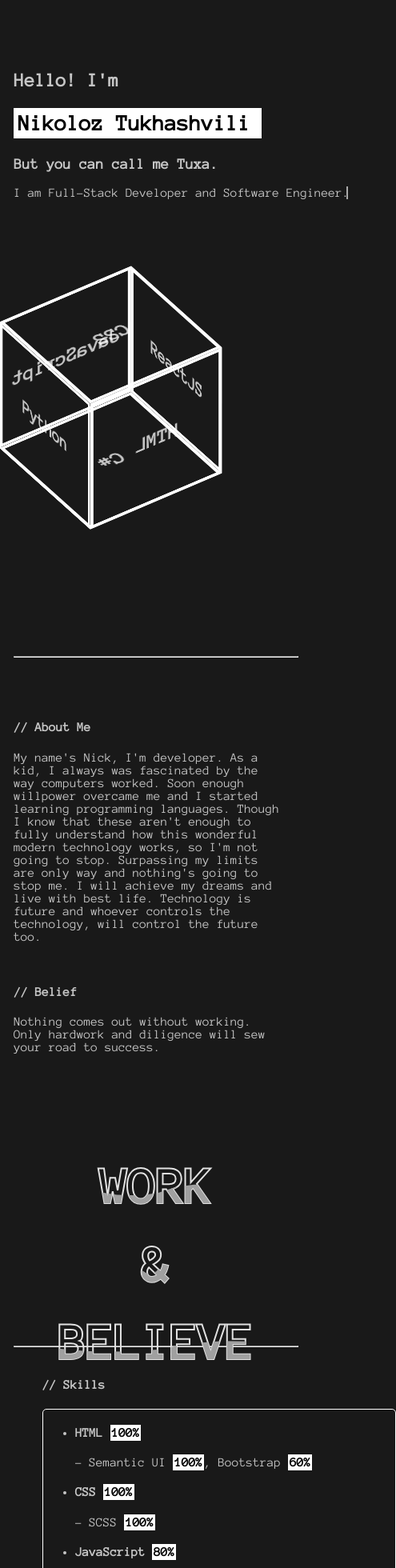
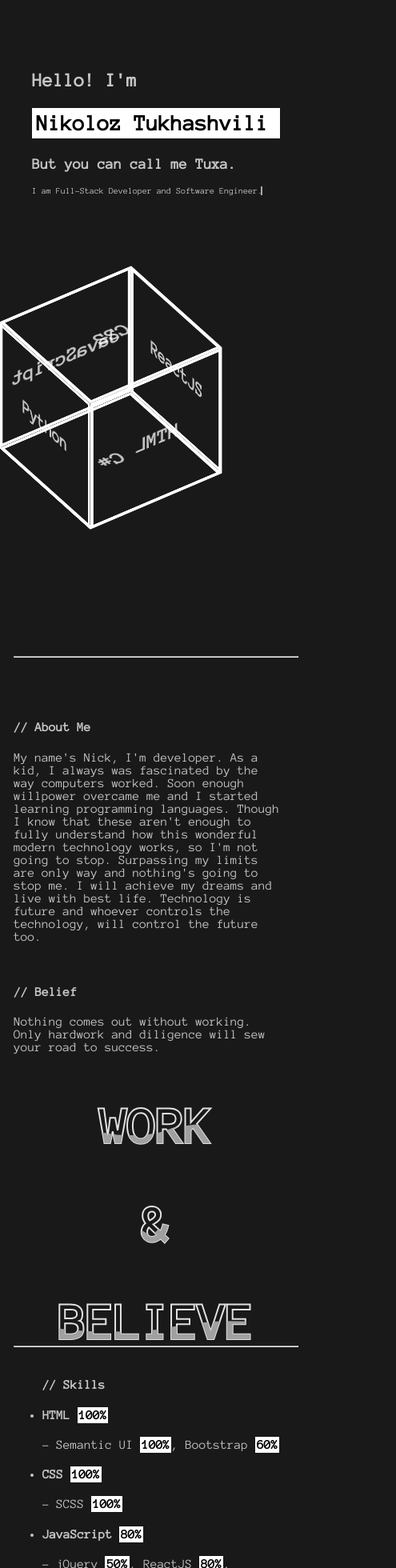
Before and after one commit to Tuxa4Life/PersonalWebisite, a React (Create React App) app: page / in a window 390 px wide. Shown: the part 40-2000 px from the top of the page at 80% size, 495 px wide, since content can reach past the window. Built offline with nearby package versions, Linux system fonts and the light colour scheme.

Commit message:
Fixed Responsiveness

```diff
--- a/src/App.jsx
+++ b/src/App.jsx
@@ -2,7 +2,6 @@ import React from "react";
 import Hello from "./Components/Hello";
 import Cube from "./Components/Cube";
 import WavyText from "./Components/WavyText";
-import Icon from "./Components/Icon";
 import WaveFooter from "./Components/WaveFooter";
 import styles from './Assets/Styles/App.css'
 
--- a/src/Assets/Styles/App.css
+++ b/src/Assets/Styles/App.css
@@ -116,6 +116,10 @@ body{
       justify-content: space-evenly;
     }
 
+    .line-1 {
+      font-size: 11px;
+    }
+
     .cube {
       left: unset;
       top: 45vh;
@@ -140,6 +144,7 @@ body{
 
     .wavytext {
       height: unset ;
+      margin-bottom: 100px;
     }
     .wavytext h2 {
       font-size: 4em;
@@ -148,6 +153,11 @@ body{
 
     .skills {
       flex-direction: column;
+    }
+
+    .skills-wrapper ul {
+      padding: 0;
+      border: none;
     }
 
     .skills-wrapper {
```
